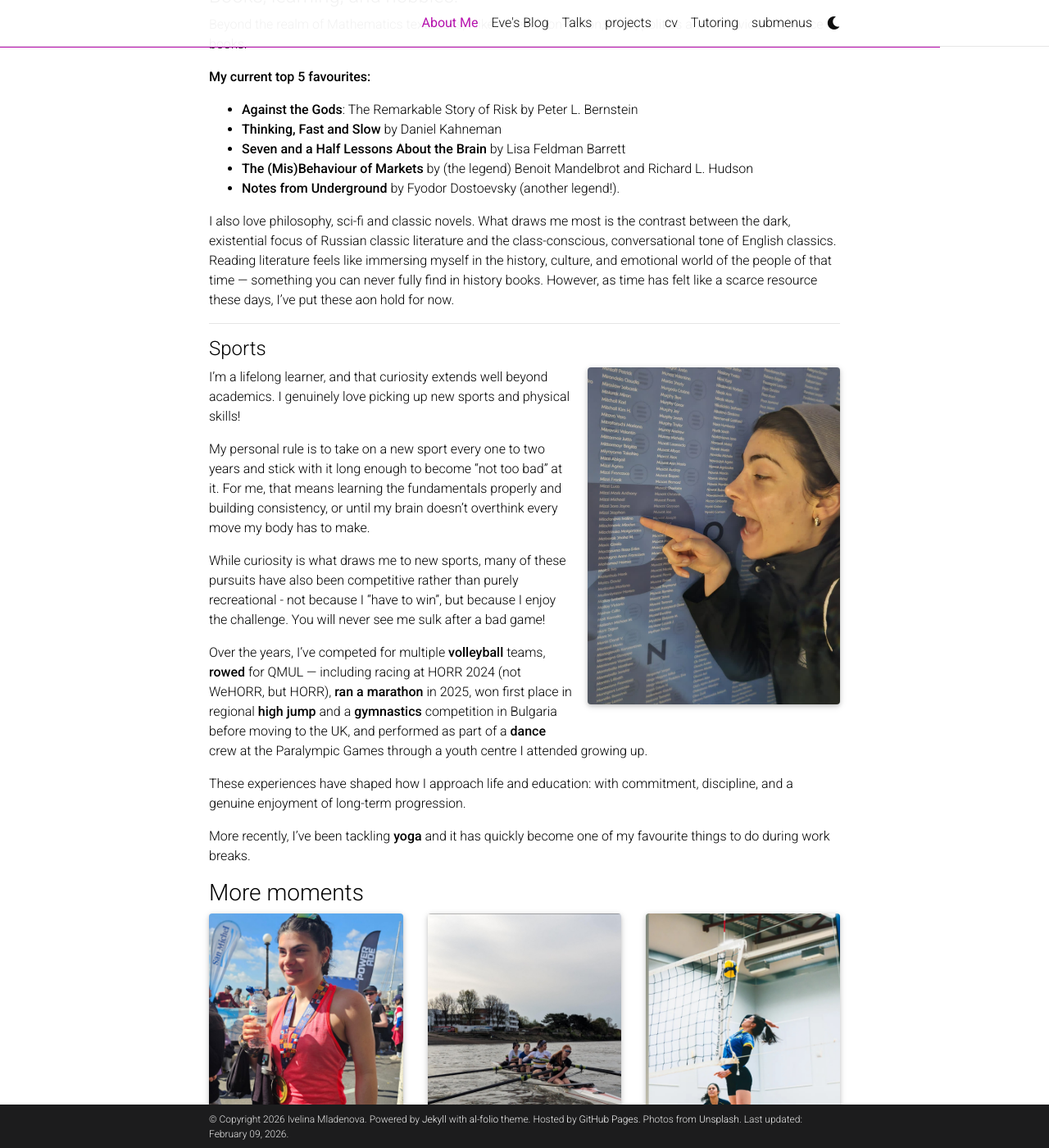
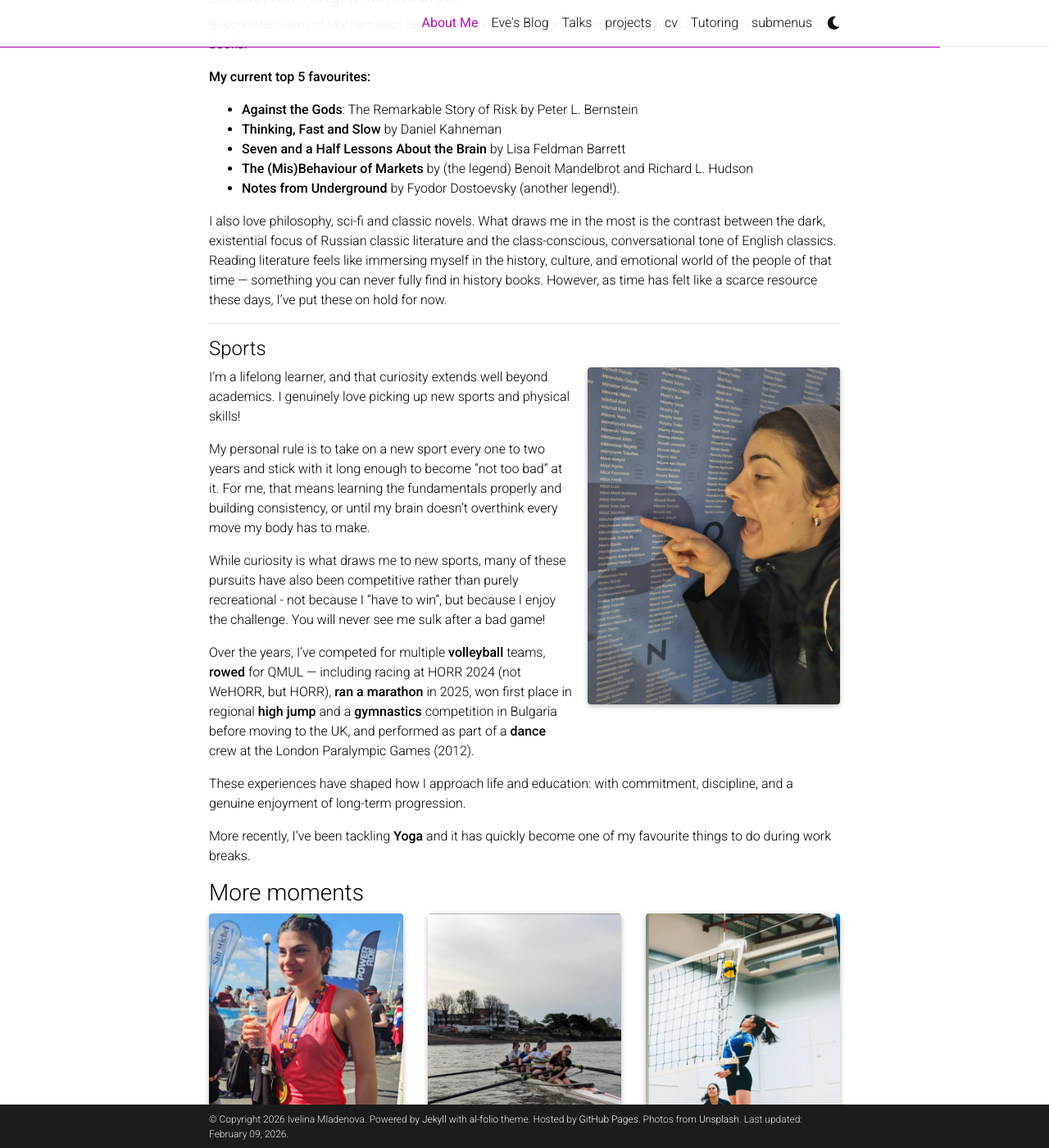
Before and after one commit to Ivelina0/Ivelina0.github.io, a Jekyll site: the page built from _pages/about.md, in a window 1280 px wide and 1400 px high, scrolled down 1134 px. Shown: the whole window at 82% size. Built offline with Jekyll 4.4.1, drawn with Linux system fonts in a browser that asks for light colours; full-size pictures stand in for the smaller copies a plugin makes; comment, search, counter and statistics services are not loaded; a style sheet for code colours, icons or effects is not loaded.

Commit message:
Update about.md

```diff
--- a/_pages/about.md
+++ b/_pages/about.md
@@ -64,7 +64,7 @@ Beyond the realm of Mathematics textbooks, I like to read non-fiction, econ, pol
 - [**The (Mis)Behaviour of Markets**](https://www.goodreads.com/book/show/6046141-the-mis-behaviour-of-markets?ref=nav_sb_ss_1_29) by (the legend) Benoit Mandelbrot and Richard L. Hudson
 - [**Notes from Underground**](https://www.goodreads.com/book/show/49455.Notes_from_Underground?from_search=true&from_srp=true&qid=cAbCQNjj2v&rank=2) by Fyodor Dostoevsky (another legend!).
 
-I also love philosophy, sci-fi and classic novels. What draws me most is the contrast between the dark, existential focus of Russian classic literature and the class-conscious, conversational tone of English classics. Reading literature feels like immersing myself in the history, culture, and emotional world of the people of that time — something you can never fully find in history books. However, as time has felt like a scarce resource these days, I've put these aon hold for now.
+I also love philosophy, sci-fi and classic novels. What draws me in the most is the contrast between the dark, existential focus of Russian classic literature and the class-conscious, conversational tone of English classics. Reading literature feels like immersing myself in the history, culture, and emotional world of the people of that time — something you can never fully find in history books. However, as time has felt like a scarce resource these days, I've put these on hold for now.
 
 ---
 
@@ -80,11 +80,11 @@ My personal rule is to take on a new sport every one to two years and stick with
 
 While curiosity is what draws me to new sports, many of these pursuits have also been competitive rather than purely recreational - not because I "have to win", but because I enjoy the challenge. You will never see me sulk after a bad game!
 
-Over the years, I’ve competed for multiple **volleyball** teams, **rowed** for QMUL — including racing at HORR 2024 (not WeHORR, but HORR), **ran a marathon** in 2025, won first place in regional **high jump** and a **gymnastics** competition in Bulgaria before moving to the UK, and performed as part of a **dance** crew at the Paralympic Games through a youth centre I attended growing up.
+Over the years, I’ve competed for multiple **volleyball** teams, **rowed** for QMUL — including racing at HORR 2024 (not WeHORR, but HORR), **ran a marathon** in 2025, won first place in regional **high jump** and a **gymnastics** competition in Bulgaria before moving to the UK, and performed as part of a **dance** crew at the London Paralympic Games (2012).
 
 These experiences have shaped how I approach life and education: with commitment, discipline, and a genuine enjoyment of long-term progression.
 
-More recently, I’ve been tackling **yoga** and it has quickly become one of my favourite things to do during work breaks.
+More recently, I’ve been tackling **Yoga** and it has quickly become one of my favourite things to do during work breaks.
 
 
 
```
